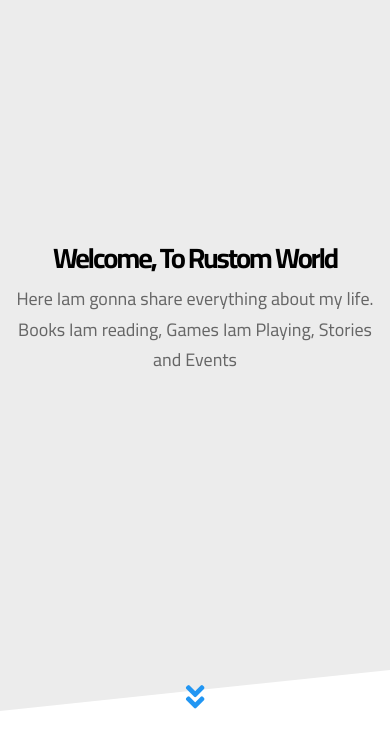
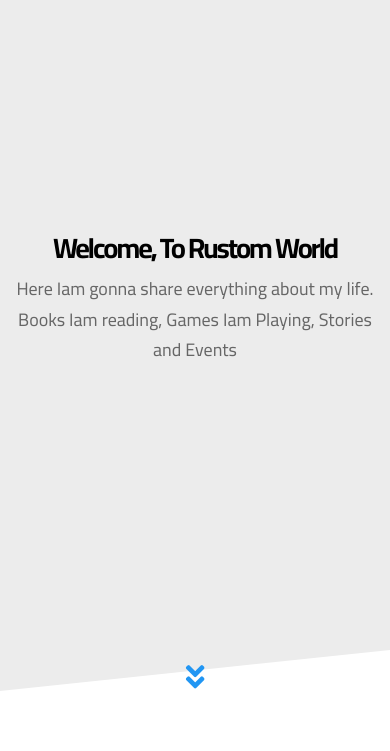
Before and after one commit to Mohammad-Rustom/HTML-CSS-template-3, a plain HTML site: page index.html in a window 390 px wide. Shown: the part 93-844 px from the top of the page. Drawn offline with Linux system fonts and the light colour scheme.

Commit message:
fixed one line in css file

```diff
--- a/css/rustom.css
+++ b/css/rustom.css
@@ -297,7 +297,7 @@ ul{
 }
 @media (max-width: 767px){
     .landing .container{
-        min-height: calc(100vh - 90px);
+        min-height: calc(100vh - 110px);
     }
 }
 .landing .text{
```
